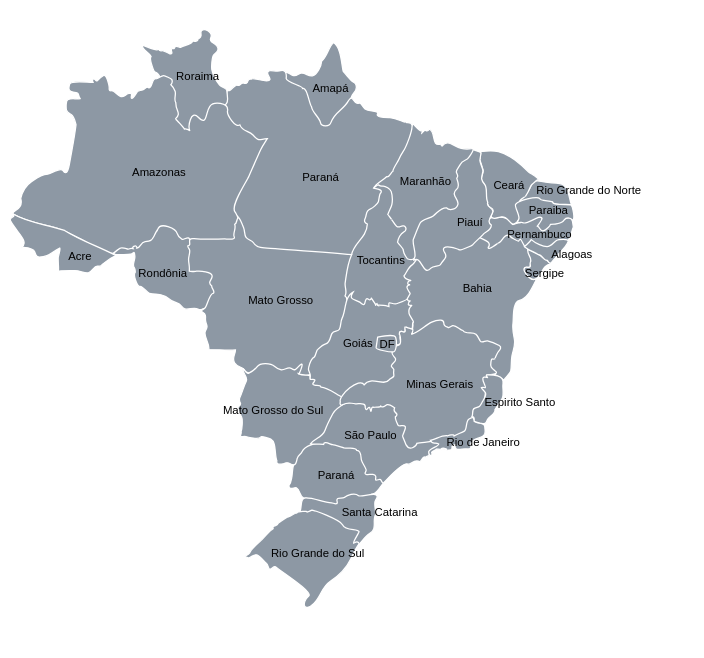
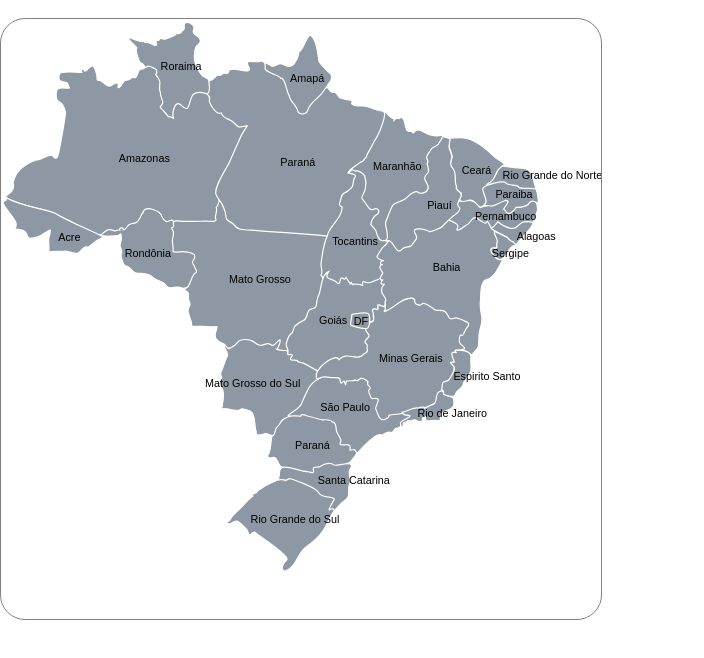
Before and after one commit to Horhanna/mapa, a website with bundled scripts: page index.html in a window 1280 px wide. Shown: the whole page, without its empty margins (0-704 px from the left). Built offline with nearby package versions, Linux system fonts and the light colour scheme.

Commit message:
Ajustando .html para ser possível usá-lo no gráfico covid

```diff
--- a/index.html
+++ b/index.html
@@ -14,21 +14,20 @@
     <span class="popuptext" id="myPopup">Popup text...</span>
   </div>
 
-    <div class= "mapdiv">
+    <div class="mapdiv">
 
-      <svg  version="1.2" viewbox="0 0 1000 921" xmlns="http://www.w3.org/2000/svg">
+      <svg  version="1.2" viewbox="0 0 500 460" xmlns="http://www.w3.org/2000/svg">
         <g>
-
-                <a href="#tocantins" class="estado">
-                  <path  d="M289.558,235.641
+          <a class="estado" href="#tocantins">
+            <path id=#tocantins d="M289.558,235.641
               c16.104,0.575,44.973-31.647,44.835-45.259c-0.136-13.612-17.227-58.446-22.349-66.088c-5.122-7.628-37.905,2.506-37.905,2.506
               S234.852,233.695,289.558,235.641z">
               </path>
               <text transform="matrix(1 0 0 1 276 188.3208)" fill="black">Tocantins</text>
             </a>
 
-                <a class ="estado" href="#bahia">
-                  <path d="M313.276,197.775
+          <a class="estado" href="#bahia">
+            <path id=#bahia d="M313.276,197.775
             c2.084-2.739,3.506-7.012,6.464-8.764c1.641-0.973,3.232-4.684,4.271-5.163c2.304-1.014,12.161-25.143,20.706-22.513
             c1.095,0.342,29.881,3.478,32.153,7.532c2.246-0.506,17.582-8.804,25.829-4.999c9.172,4.246,11.225,20.679,11.2,20.843
             c0.107,0.328-0.823,5.765-0.985,5.929c-1.15,1-5.258-0.807-4.22,2.138c1.317,3.751,5.094,10.583,9.97,6.613
@@ -40,8 +39,8 @@
             <text transform="matrix(1 0 0 1 359.7324 210.1221)" fill="black">Bahia</text>
           </a>
 
-                <a class ="estado" href="#sergipe">
-                  <path d="M408.561,191.735
+          <a class="estado" href="#sergipe">
+            <path id=#sergipe d="M408.561,191.735
             c0.521-1.505,2.465-0.725,3.533-0.794c2.273-0.164,0.494-2.738,1.095-3.778c2.026-3.793-2.738-5.999-1.998-10.408
             c4.024,1.931,9.448,3.397,12.408,6.89c1.343,1.533,5.504,2.656,5.832,4.847c-6.822,0.384-6.901,8.819-11.942,11.572
             C413.545,202.212,407.055,193.721,408.561,191.735z"></path>
@@ -49,8 +48,8 @@
             <text transform="matrix(1 0 0 1 408.9121 198.6689)" fill="black">Sergipe</text>
           </a>
 
-                <a class ="estado" href="#pernambuco">
-                  <path  d="M373.011,167.238
+          <a class="estado" href="#pernambuco">
+            <path id=#pernambuco d="M373.011,167.238
             c2.709-0.795,6.218-14.106,8.325-15.106c4.136-1.986,17.255-1.437,17.8,4.903c-0.437-0.068,8.189-2.273,7.479-1.466
             c1.7-0.711,10.518-4.723,12.599-4.82c0.274-0.013,4.603,0.905,3.068,2.315c-0.464,0.439,4.219,3.698,10.789,3.45
             c4.66-0.176,5.179-3.436,8.627-4.409c5.89-1.67,4.737,3.698,5.589,6.943c-1.182,2.684-1.646,5.586-2.74,8.285
@@ -60,24 +59,24 @@
             <text transform="matrix(1 0 0 1 395 167.5)" fill="black">Pernambuco</text>
           </a>
 
-                <a class ="estado" href="#alagoas">
-                  <path d="M413.953,169.018
+          <a class="estado" href="#alagoas">
+            <path id=#alagoas d="M413.953,169.018
             c3.78,3.313,9.424,5.505,12.547,5.491c3.229-0.013,5.009-3.328,7.421-4.794c1.177-0.712,10.297-1.93,9.174,1.042
             c-1.807,4.848-7.122,8.585-10.024,12.789c-2.792,2-3.423,7.093-6.354,1.864c-3.259,0.424-3.722-4.424-6.957-4.477
             c-3.668-2.261-7.998-3.769-11.201-6.342C410.615,172.646,412.751,171.359,413.953,169.018z"></path>
             <text transform="matrix(1 0 0 1 429.7891 183.895)" fill="black">Alagoas</text>
           </a>
 
-                <a class ="estado" href="#riograndedonorte">
-                  <path d="M404.698,138.795
+          <a class="estado" href="#riograndedonorte">
+            <path id=#riograndedonorte d="M404.698,138.795
             c2.383-4.027,6.574-6.123,8.49-11.149c1.973-5.107,3.834-5.818,8.764-4.642c5.041,1.207,9.339,0.837,14.57,1.671
             c7.534,1.193,6.848,10.968,9.206,16.516c-1.919,1.096-13.972,0.521-15.064-1.657c-1.041-2.067-2.904,7.107-5.094,7.3
             c1.532-5.847-12.654,1.78-5.424-8.683c2.545-3.67-6.302-0.808-6.711,0.725C410.121,144.013,407.217,139.151,404.698,138.795z"></path>
             <text transform="matrix(1 0 0 1 418 133)" fill="black">Rio Grande do Norte</text>
           </a>
 
-                <a class ="estado" href="#ceara">
-                  <path  d="M372.379,104.409
+          <a class="estado" href="#ceara">
+            <path id=#ceara d="M372.379,104.409
             c0.437-1.368,2.961-3.627,1.043-5.025c12.106-1.328,17.581-0.849,27.66,6.723c4.026,3.054,6.822,5.574,10.571,9.147
             c1.317,1.273,7.614,4.313,7.914,6.164c-0.054-0.316-5.396,3.696-5.997,5.217c-1.066,2.684-2.659,6.093-4.3,8.298
             c0.025-0.055-6.903,3.957-3.532,4.217c-4.41,3.821-1.015,8.135-0.797,11.517c0.196,2.767-4.38,7.587-6.765,5.422
@@ -87,8 +86,8 @@
             <text transform="matrix(1 0 0 1 384 129)" fill="black">Ceará</text>
           </a>
 
-                <a class ="estado" href="#piaui">
-                  <path  d="M320.781,185.478
+          <a class="estado" href="#piaui">
+            <path id=#piaui d="M320.781,185.478
             c2.465-5.149-7.505-20.801-7.505-20.801s47.354-65.868,54.285-66.841c0.299-0.042,6.243,1.768,6.463,2.219
             c0.438,0.863-0.821,5.244-0.685,6.587c0.275,2.629,2.879,6.587,2.328,8.684c-1.15,4.736-1.863,6.134,1.369,9.901
             c2.794,3.245,0.325,10.16,2.544,14.269c-1.778,4.23,4.768,3.656,3.943,7.613c-0.655,3.163-5.424,7.655-1.176,10.312
@@ -98,8 +97,8 @@
             <text transform="matrix(1 0 0 1 355.127 158.1045)" fill="black">Piauí</text>
           </a>
 
-                <a class ="estado" href="#maranhao">
-                  <path d="M288.845,127.827
+          <a class="estado" href="#maranhao">
+            <path id=#maranhao d="M288.845,127.827
             c4.108-2.726,31.195-48.985,31.386-50.395c1.235,0.397,6.084,7.435,7.562,5.025c0.493,0.013-0.328,2.15-0.547,2.396
             c-0.054-0.135,2.189-2.286,2.52-2.436c0.521-0.233,1.948,1.903,3.451-0.726c5.642,1.575,1.314,14.31,9.121,11.694
             c-1.147,0.384,1.452,0.74,0.848,1.905c5.095-6.587,8.488-0.027,15.337,1.491c2.025,0.466,6.243,0.575,8.162,0.207
@@ -114,8 +113,8 @@
             <text transform="matrix(1 0 0 1 310 126)" fill="black">Maranhão</text>
           </a>
 
-                <a class ="estado" href="#amapa">
-                  <path d="M225.198,39.089
+          <a class="estado" href="#amapa">
+            <path id=#amapa d="M225.198,39.089
             c3.274,1.165,3.985-1.315,6.572-1.74c3.616-0.603,5.683,2.725,9.037,2.067c4.055-0.78,7.093-8.025,7.314-11.598
             c4.492-3.534,5.503-11.258,9.42-14.68c6.055,4.258,6.11,15.788,7.589,22.485c-0.164,0.083,6.57,7.998,7.944,8.682
             c3.396,1.657,3.366,6.203,0.078,9.34c-3.777,3.587-7.449,34.275-7.449,34.275h-46.489c0,0,0.932-50.366,0-51.449
@@ -123,8 +122,8 @@
             <text transform="matrix(1 0 0 1 240.9023 52.6099)" fill="black">Amapá</text>
           </a>
 
-                <a class ="estado" href="#para">
-                  <path d="M173.378,50.619
+          <a class="estado" href="#para">
+            <path id=#para d="M173.378,50.619
             c2.259,2.63,5.629-4.478,7.901-3.82c3.19,0.918,1.478-1.108,5.026-1.752c1.931,0.806,3.096,0.273,3.519-1.631
             c0.535-1.26,1.453-1.726,2.725-1.384c1.768-1.684,13.558,3.603,14.68,0.384c0.629-1.821-4.287-5.709-0.302-6.997
             c1.643-0.533,6.012,0.808,8.75-0.068c3.986-1.288,4.876,2.684,4.382,6.066c0.631,3.587,13.145,5.766,12.982,7.97
@@ -141,8 +140,8 @@
             <text transform="matrix(1 0 0 1 232.7725 122.5137)" fill="black">Paraná</text>
           </a>
 
-                <a class ="estado" href="#roraima">
-                  <path d="M113.18,24.107
+          <a class="estado" href="#roraima">
+            <path id=#roraima d="M113.18,24.107
             c-0.972-2.753-7.861-5.889-6.999-8.984c0.068-0.232,13.229,6.053,12.79,2.808c0.398,1.329,1.219,1.889,2.439,1.685
             c1.889-1.301,7.148,4.204,8.216,1.889c0.438-0.959-1.657-3.753,0.74-3.848c1.026,0.438,1.534,0.164,1.52-0.822
             c0.835-1.752,3.575,0.219,4.793,0.083c0.767-1.056,10.625-3.026,9.037-5.094c1.37,0.438,4.574,0.808,4.63-1.547
@@ -153,8 +152,8 @@
             <text transform="matrix(1 0 0 1 133 42.3862)" fill="black">Roraima</text>
           </a>
 
-                <a class ="estado" href="#amazonas">
-                  <path d="M10.078,136.412
+          <a class="estado" href="#amazonas">
+            <path id=#amazonas d="M10.078,136.412
             c1.15-4.972,4.258-10.394,8.215-13.105c4.41-3.027,7.656-5.71,13.105-6.082c2.165-0.149,10.216-5.75,11.983-2.984
             c3.711,5.765,4.998-3.739,5.574-7.025c1.726-9.667,3.697-19.322,4.86-29.086c-0.342-1.356-2.013-6.231-2.833-7.163
             c-1.453-1.616-4.287-2.122-4.768-4.544c-0.272-1.452-0.574-7.258,1.109-8.121c3.494-1.768,6.547-0.042,9.737-0.89
@@ -174,8 +173,8 @@
             <text transform="matrix(1 0 0 1 98.1406 119.0591)" fill="black">Amazonas</text>
           </a>
 
-                <a class ="estado" href="#acre">
-                  <path d="M3.656,148.545
+          <a class="estado" href="#acre">
+            <path id=#acre d="M3.656,148.545
             c12.557,7.544,27.524,8.367,41.082,13.2c12.802,8.065,27.278,12.845,40.616,19.872c-2.834,1.205-7.587,4.382-9.983,6.395
             c-2.93,2.45-1.3,2.04-4.628,1.957c-2.93-0.069-3.957,4.615-7.203,5.259c-2.999,0.603-7.161-1.958-10.995-1.697
             c-1.905,0.136-11.969-0.056-12.64,0.603c0.313-3.642-0.385-7.299-0.165-10.941c0.096-1.439,1.998-6.533,1.245-7.451
@@ -184,8 +183,8 @@
             <text transform="matrix(1 0 0 1 47.7017 184.9355)" fill="black">Acre</text>
           </a>
 
-                <a class ="estado" href="#rondonia">
-                  <path d="M83.34,180.232
+          <a class="estado" href="#rondonia">
+            <path id=#rondonia d="M83.34,180.232
             c0.931-1.574,5.341-4.668,6.312-4.656c1.355-0.067,2.671,0.138,3.958,0.603c3.012,1.44,2.039-1.135,5.341-0.123
             c-1.274-2.287,3.793-2.943,2.86-0.315c3.068,0.247,2.725-4.683,6.668-5.12c4.438-0.508,5.054-0.646,7.122-4.534
             c0.135-0.246,2.628-5.519,2.752-5.025c2.191-6.491,14.585-0.878,15.638,3.355c0.397,1.615,1.834,3.137,3.642,4.369
@@ -197,8 +196,8 @@
             <text transform="matrix(1 0 0 1 103.1299 198.3193)" fill="black">Rondônia</text>
           </a>
 
-                <a class ="estado" href="#matogrosso">
-                  <path d="M142.237,173.962
+          <a class="estado" href="#matogrosso">
+            <path id=#matogrosso d="M142.237,173.962
             c4-0.316-1.888-6.452,5-5.738c7.914,0.808,16.295,0.328,24.279,0.218c1.629-0.013,8.902,1.288,7.395-1.833
             c-1.192-2.453,1.821-6.425,0.425-9.725c2.027-0.864,1.289-3.807,2.629-5.107c1.151-1.123,4.176,7.244,4.436,7.819
             c1.097,2.451,0.398,5.478,1.932,7.654c1.41,1.987,4.574,2.136,5.889,4.259c3.136,5.136,10.845,4.137,17.13,4.657
@@ -213,8 +212,8 @@
             <text transform="matrix(1 0 0 1 190 220)" fill="black">Mato Grosso</text>
           </a>
 
-                <a class ="estado" href="#mattogrossodosul">
-                  <path d="M183.198,294.536
+          <a class="estado" href="#mattogrossodosul">
+            <path id=#mattogrossodosul d="M183.198,294.536
             c2.136-4.464,3.177-9.394,5.312-13.61c1.712-3.344-4.067-7.587-2.423-9.807c0.027-0.026,2.738,3.641,3.917,3.725
             c3.204-1.534,4.807-2.272,6.984-5.228c2.615-3.59,10.832-3.014,14.051-0.305c1.259,1.041,3.068,2.107,4.668,2.574
             c3.163,0.934,5.889-3.013,8.559-0.873c3.724,2.982,4.626-1.862,7.86-3.509c1.945-1.012-1.768,8.465-2.244,7.781
@@ -226,8 +225,8 @@
             <text transform="matrix(1 0 0 1 170 306.7236)" fill="black">Mato Grosso do Sul</text>
           </a>
 
-                <a class ="estado" href="#goias">
-                  <path d="M237.768,270.519
+          <a class="estado" href="#goias">
+            <path id=#goias d="M237.768,270.519
             c0.628-2.904,1.835-7.396,4.709-8.766c1.015-1.644,1.754-5.147,2.275-5.586c2.408-2.247,3.889-3.783,6.63-4.656
             c3.723-1.205,3.338-5.342,4.846-8.165c1.504-2.845,4.736-1.15,5.942-3.382c1.479-2.834,0.741-6.161,2.189-8.874
             c2.902-5.531,1.862-17.363,8.656-20.567c-4.878,7.641,3.698,4.971,7.201,9.449c2.273,1.738,2.164-1.822,2.71-3.055
@@ -243,16 +242,17 @@
             <text transform="matrix(1 0 0 1 265 254.2139)" fill="black">Goiás</text>
           </a>
 
-                <a class ="estado" href="#parana">
-                  <path d="M222.225,363.694
+          <a class="estado" href="#parana">
+            <path id=#parana d="M222.225,363.694
             c1.807-2.138,1.889-4.881,2.424-7.479c0.301-1.453,0.465-7.86,1.369-8.736c2.3-0.684,2.3-3.315,2.726-5.204
             c0.616-2.738,2.821-2.958,3.984-5.616c4.369-9.91,38.947-9.529,46.476-9.227c4.658,0.193,15.775,34.563,17.916,33.794
             c-1.728,2.19-5.754,8.929-8.41,8.984c-4.054,0.057-14.215,14.68-14.215,14.68s-37.329-12.05-40.287-11.285
             c-3.875-1.449-2.698-6.491-6.054-8.216C226.663,364.623,222.498,367.8,222.225,363.694z"></path>
             <text transform="matrix(1 0 0 1 245 358)" fill="black">Paraná</text>
           </a>
-                <a class ="estado" href="#santacatarina">
-                  <path d="M231.029,383.959
+
+          <a class="estado" href="#santacatarina">
+            <path id=#santacatarina d="M231.029,383.959
             c1.669-3.338-0.284-10.516,4.573-10.569c6.631-0.109,13.639,3.559,20.402,3.888c1.317,0.055,5.231,2.163,4.357-1.15
             c-1.095-4.164,3.945-1.863,5.67-3.179c2.274-1.724,8.187-4.106,11.311-1.367c1.423,1.809,20.05-5.395,13.284,3.946
             c-1.368,1.395,0.713,10.789,0.466,10.734c-3.449,4.438,1.726,11.666-5.096,15.334c-2.901,1.536-7.284,7.779-9.64,9.995
@@ -260,8 +260,8 @@
             <text transform="matrix(1 0 0 1 264 387.7646)" fill="black">Santa Catarina</text>
           </a>
 
-                <a class ="estado" href="#riograndedosul">
-                  <path d="M191.236,416.881
+          <a class="estado" href="#riograndedosul">
+            <path id=#riograndedosul d="M191.236,416.881
             c0.52-2.684,7.38-8.409,9.477-10.351c0.37-0.359,8.599-10.08,9.174-8.329c-1.301-3.89,2.781-1.589,3.917-4.819
             c0.26-0.521,7.04-4.821,7.109-4.795c1.436-0.191,6.721-3.695,7.421-3.257c1.204-2.028,8.927-1.479,8.653-0.824
             c1.165-0.38,2.284-0.877,3.326-1.479c0.221-0.821,22.459,7.533,24.319,11.531c2.523,5.34,12.217,2.822,13.15,5.563
@@ -272,8 +272,8 @@
             <text transform="matrix(1 0 0 1 208 420)" fill="black">Rio Grande do Sul</text>
           </a>
 
-                <a class ="estado" href="#saopaulo">
-                  <path d="M239.3,330.554
+          <a class="estado" href="#saopaulo">
+            <path id=#saopaulo d="M239.3,330.554
             c3.26-4.356,9.56-5.039,11.531-10.792c1.369-3.942,3.889-8.818,6.135-13.036c1.561-2.957,7.749-7.121,10.517-8.65
             c0.383-0.196,32.974-6.138,42.234-1.701c20.265,9.724,26.017,33.879,27.854,33.304c4.408-1.425,5.34,3.778,2.106,4.49
             c-1.754,0.413-6.519,1.479-6.49,3.399c0.027,3.448,0.521,1.615-2.931,3.639c-2.189-1.42-3.34,4.111-4.763,3.426
@@ -285,8 +285,8 @@
             <text transform="matrix(1 0 0 1 266 327)" fill="black">São Paulo</text>
           </a>
 
-                <a class ="estado" href="#minasgerais">
-                  <path d="M262.881,297.305
+          <a class="estado" href="#minasgerais">
+            <path id=#minasgerais d="M262.881,297.305
             c-1.696-5.094,15.531-19.882,18.844-13.421c5.531-7.367,15.886,1.588,19.773-3.944c0.988-1.367,3.015-1.453,3.725-2.957
             c0.326-0.711-0.493-2.793-0.056-3.888c1.369-3.398-4.873-2.355-0.109-6.603c4.547-4.053-1.917-4.739-1.204-8.186
             c0.957-4.604,1.807-4.713,5.613-6.027c1.943-0.688,0.906-8.272,0.083-8.52c-0.108-2.699,1.974-2.546,3.782-1.617
@@ -305,8 +305,8 @@
             <text transform="matrix(1 0 0 1 315 286)" fill="black">Minas Gerais</text>
           </a>
 
-                <a class ="estado" href="#riodejaneiro">
-                  <path d="M332.886,337.429
+          <a class="estado" href="#riodejaneiro">
+            <path id=#riodejaneiro d="M332.886,337.429
             c-1.26-2.768,8.409-4.795,7.89-6.71c-3.177-1.864-4.602,1.148-6.63-2.959c4.274-0.686,9.533-4.49,13.831-3.562
             c0.548-0.219,4.902-1.753,4.96,0.167c2.546-1.566,5.479-2.412,8.105-3.837c2.246-1.206,0.932-8.218,3.725-9.643
             c6.054-3.123,1.398,1.836,7.066,2.959c5.888,1.205,5.395,1.48,5.641,7.067c0.247,5.642-8.763,4.381-11.063,8.764
@@ -317,8 +317,8 @@
             <text transform="matrix(1 0 0 1 347 332)" fill="#black">Rio de Janeiro</text>
           </a>
 
-                <a class ="estado" href="#espiritosanto">
-                  <path d="M367.119,308.834
+          <a class="estado" href="#espiritosanto">
+            <path id=#espiritosanto d="M367.119,308.834
             c1.044-1.999-0.298-5.451,1.841-6.326c3.697-1.453,3.858-0.467,5.941-4.49c0.767-1.563,3.999-5.807,2.848-7.835
             c-0.439-0.765-3.204-3.613-3.286-4.05c1.04-0.249,2.079-0.219,3.123,0.054c1.366-0.654-6.465-10.519,2.137-8.054
             c-1.204-0.655-1.535-1.365-0.932-2.135c4.358-0.138,13.856,0.027,12.845,6.738c-0.577,3.835,0.933,8.079-0.577,11.804
@@ -327,15 +327,15 @@
             <text transform="matrix(1 0 0 1 377 300.4971)" fill="black">Espirito Santo</text>
           </a>
 
-                <a class ="estado" href="#distritofederal">
-                  <path d="M292.461,246.197
+          <a class="estado" href="#distritofederal">
+            <path id=#distritofederal d="M292.461,246.197
             c0,0,12.929-2.903,14.188,0c1.233,2.903,0.659,10.683-1.424,11.504c-2.08,0.849-14.296-1.806-14.023-3.313
             C291.503,252.853,292.461,246.197,292.461,246.197z"></path>
             <text transform="matrix(1 0 0 1 294 255)" fill="black">DF</text>
           </a>
 
-                <a class ="estado"href="#paraiba">
-                  <path d="M401.575,141.096
+          <a class="estado" href="#paraiba">
+            <path id=#paraiba d="M401.575,141.096
             c2.081-3.081,16.791-6.82,19.117-4.616c0,1.918,7.259,1.686,10.133,2.712c-0.492,3.038,12.652,1.533,14.408,2.259
             c1.421,0.589,3.833,11.983,1.421,12.202c-0.874-1.124-2.083-1.739-3.586-1.835c-2.957-0.027-2.546,1.863-4.383,3.108
             c-2.626,1.767-6.571,1.917-9.558,2.109c-0.162,1.232-3.943,4.438-5.259,4.916c-3.122,1.149-2.657-2.727-5.095-3.602
@@ -349,5 +349,6 @@
 
     <script src="https://ajax.googleapis.com/ajax/libs/jquery/3.4.1/jquery.min.js"></script>
     <script src="script.js"></script>
+
 </body>
 </html>
--- a/style.css
+++ b/style.css
@@ -1,5 +1,6 @@
 body{
     background-color: white;
+    margin: 0;
 }
 
 svg{
@@ -22,6 +23,14 @@ svg{
 
 
 } */
+
+.mapdiv{
+  background-color: white;
+  width: 600px;
+  height: 600px;
+  border: 1px solid gray;
+  border-radius: 25px;
+}
 
 .mapdiv path {
     fill: #8d98a4;
```
Lines whose indentation alone changed are shown as unchanged.
